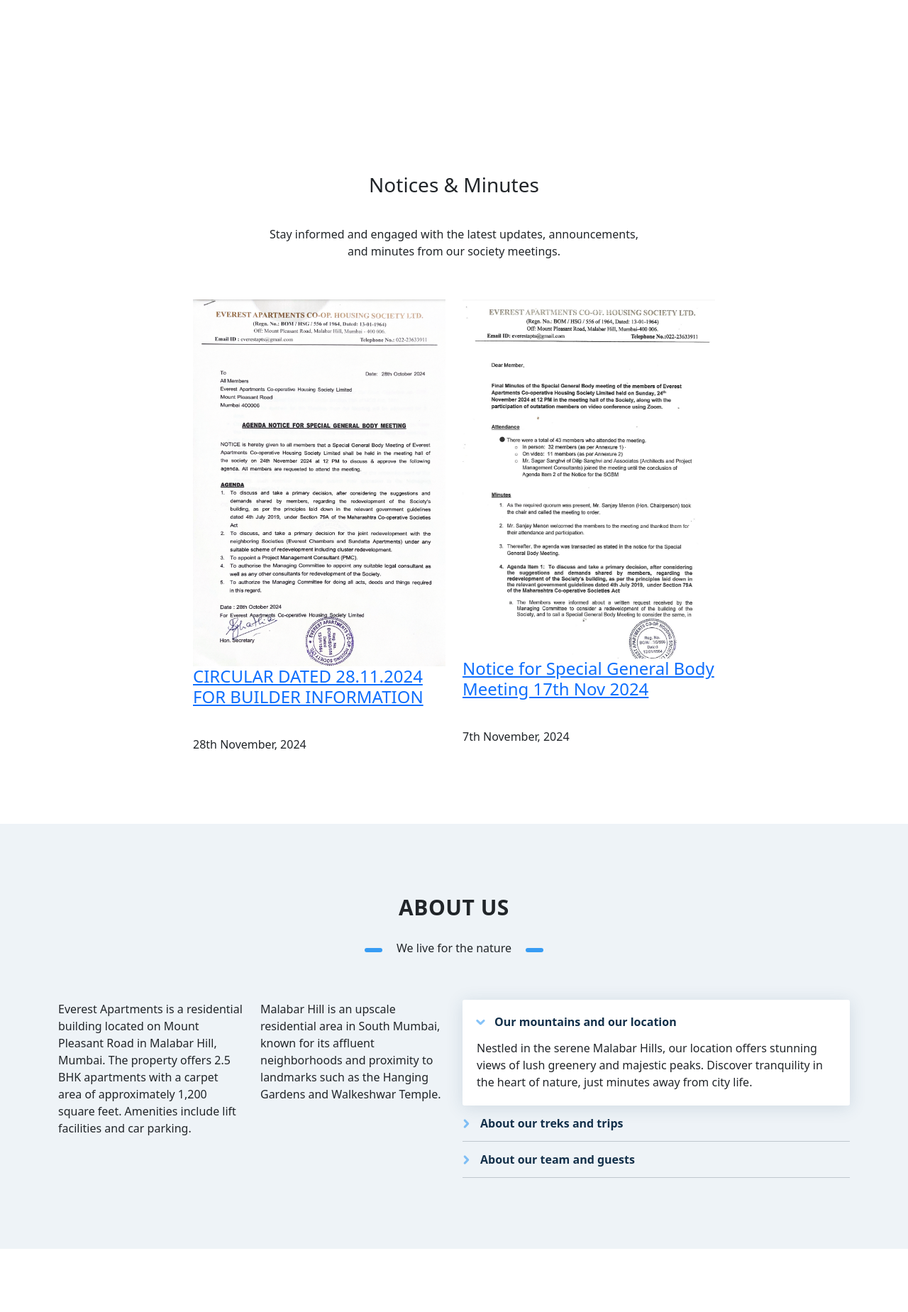
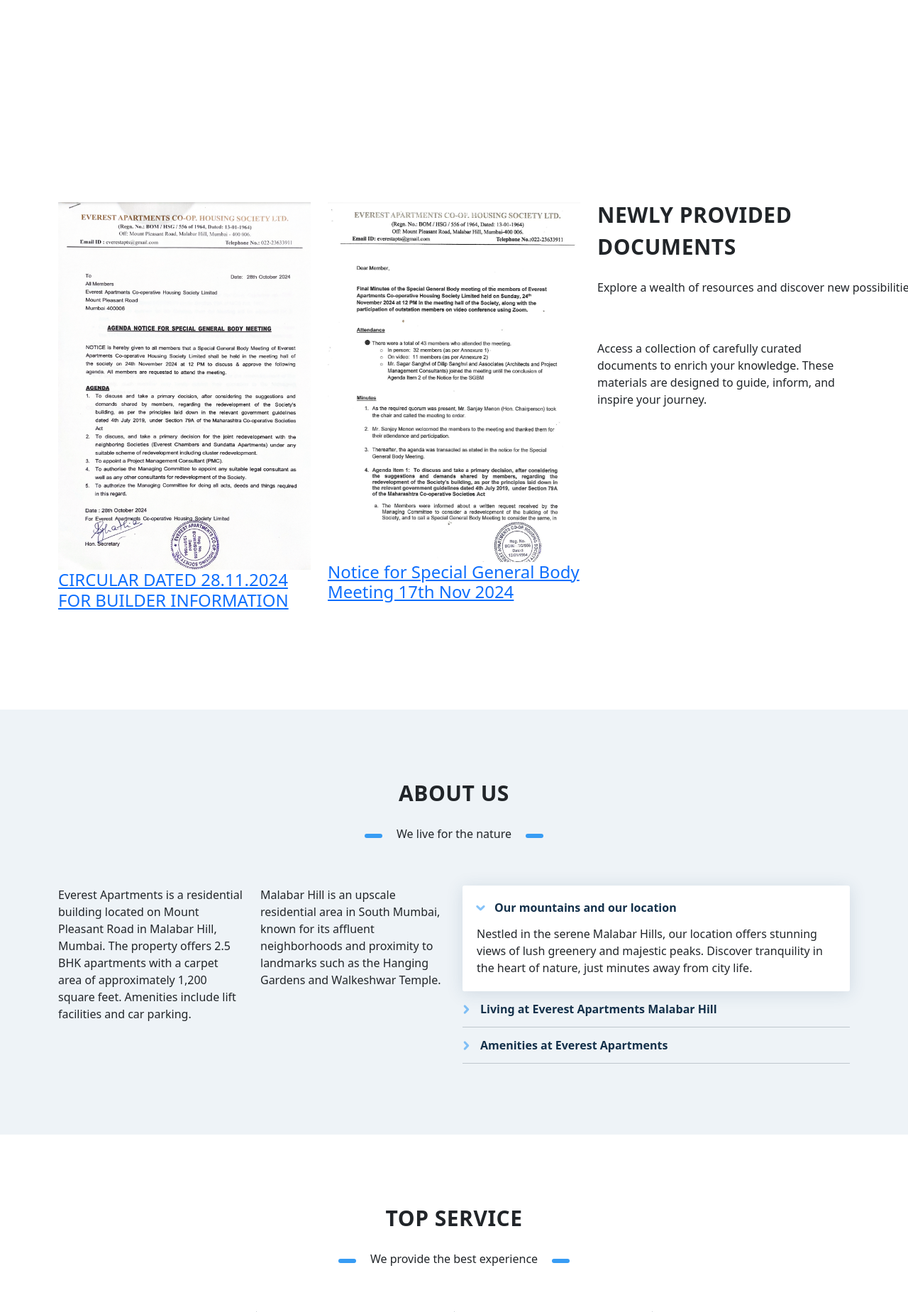
Before and after one commit to Veena-Infotech/EverestApartmentsCHS, a PHP site: page /main-page.php in a window 1280 px wide. Shown: the part 1239-3088 px from the top of the page at 71% size. Run offline with PHP 8.4, Linux system fonts and the light colour scheme; some libraries are stand-ins or nearby versions; some web fonts are replaced.

Commit message:
updated main-page.php

```diff
--- a/main-page.php
+++ b/main-page.php
@@ -20,9 +20,6 @@
     <link rel="stylesheet" href="themekit/css/media-box.css">
     <link rel="stylesheet" href="skin.css">
     <link rel="icon" href="media/favicon.png">
-     <!-- Include Bootstrap CSS (if not already included) -->
-     <link href="https://cdn.jsdelivr.net/npm/bootstrap@5.3.0-alpha1/dist/css/bootstrap.min.css" rel="stylesheet">
-
 </head>
 
 <body class="page-main">
@@ -156,10 +153,7 @@
             <div class="container">
                 <div class="row justify-content-center">
                     <div class="col-lg-6">
-                <div class="section-title text-center pb-25">
-                    <h3 class="title mb-15">Notices & Minutes</h3>
-                    <p>Stay informed and engaged with the latest updates, announcements, and minutes from our society meetings.</p>
-                </div>
+
                     </div>
                 </div>
                 <div class="row justify-content-center">
@@ -174,7 +168,6 @@
                                     <h4 class="title">
                                         <a class="clickLink" data-bs-toggle="modal" data-bs-target="#CircularDated28thNov">CIRCULAR DATED 28.11.2024 FOR BUILDER INFORMATION</a>
                                     </h4>
-                            <span>28th November, 2024</span>
                                 </div>
                             </div>
                         </div>
@@ -189,7 +182,6 @@
                                 <div class="content">
                                     <h4 class="title"><a class="clickLink" data-bs-toggle="modal"
                                             data-bs-target="#NoticeSGBM17th">Notice for Special General Body Meeting 17th Nov 2024</a></h4>
-                                    <span>7th November, 2024</span>
                                 </div>
                             </div>
                         </div>
@@ -213,6 +205,20 @@
                             </div>
                         </div>
                     </div>
+                    <div class="col-lg-4">
+                        <hr class="space-sm visible-sm" />
+                        <div class="title">
+                            <h2>Newly Provided Documents</h2>
+                            <p>Explore a wealth of resources and discover new possibilities.</p>
+                        </div>
+                        <p>
+                            Access a collection of carefully curated documents to enrich your knowledge.
+                            These materials are designed to guide, inform, and inspire your journey.
+                        </p>
+                    </div>
+                </div>
+            </div>
+
         </section>
 
         <section>
@@ -224,9 +230,8 @@
                             <button type="button" class="btn-close" data-bs-dismiss="modal" aria-label="Close"></button>
                         </div>
                         <div class="modal-body">
-            <object width="100%" height="700"
-              data="./Documents/SGBMNOTICE.pdf?#zoom=85&scrollbar=0&toolbar=0&navpanes=0"
-              type="application/pdf"> </object>
+                            <iframe src="./Documents/SGMNOTICE.pdf?#zoom=10&scrollbar=0&toolbar=0&navpanes=0" width="100%" height="700" style="border: none;"></iframe>
+
                         </div>
                         <div class="modal-footer">
                             <button type="button" class="btn btn-secondary" data-bs-dismiss="modal">Close</button>
@@ -234,6 +239,8 @@
                     </div>
                 </div>
             </div>
+
+
 
         </section>
 
@@ -310,19 +317,18 @@
                                 </div>
                             </li>
                             <li>
-                                <a href="#">About our treks and trips</a>
+                                <a href="#">Living at Everest Apartments Malabar Hill</a>
                                 <div class="content">
                                     <p>
-                                        We curate treks and trips that cater to adventurers of all levels. From easy nature walks to challenging climbs, experience unforgettable journeys filled with scenic beauty and adventure.
-
+                                    Everest Apartments Malabar Hill offers a refined living experience with spacious homes and world-class amenities. Nestled in the iconic Malabar Hill area, residents enjoy easy access to key locations, panoramic views, and a tranquil atmosphere
                                     </p>
                                 </div>
                             </li>
                             <li>
-                                <a href="#">About our team and guests</a>
+                                <a href="#">Amenities at Everest Apartments</a>
                                 <div class="content">
                                     <p>
-                                        Our experienced team is passionate about creating memorable experiences. We cherish the bond with our guests, ensuring safety, comfort, and lasting friendships.
+                                    Everest Apartments Malabar Hill boasts a range of top-tier amenities designed for ultimate comfort and convenience.
 
                                     </p>
                                 </div>
@@ -555,24 +561,18 @@
                         <ul class="text-list text-list-line">
                             <li><b>Address</b>
                                 <hr />
-                                <p>Pellegrino, Veneto, Italy</p>
+                                <p>EVEREST APARTMENTS CO-OP. <br> HOUSING SOCIETY LTD <br>OPP: MOUNT PLEASANT ROAD, <br>MALABAR HILL</p>
                             </li>
-                            <li><b>Web</b>
-                                <hr />
-                                <p>domain.com</p>
-                            </li>
+
                             <li><b>Email</b>
                                 <hr />
-                                <p>info@domain.com</p>
+                                <p>everestapts@gmail.com</p>
                             </li>
                             <li><b>Phone</b>
                                 <hr />
-                                <p>(02) 123 456 789999</p>
+                                <p>022-23633911</p>
                             </li>
-                            <li><b>Skype</b>
-                                <hr />
-                                <p>example.name</p>
-                            </li>
+
                         </ul>
                         <hr class="space-sm" />
                         <div class="icon-links icon-social icon-links-grid social-colors-hover">
@@ -590,7 +590,7 @@
         <div class="container">
             <div class="row ">
                 <div class="col-lg-4">
-                    <img src="./media//logos//EverestLogo.png" alt="">
+                    <img src="./media//logos//EverestLogo.png" class="mb-4" alt="">
                     <p>EVEREST APARTMENTS CO-OP. HOUSING SOCIETY LTD.
                         Located at Mount Pleasant Road, Malabar Hill,
                         a prime residential area offering comfort and convenience.</p>
@@ -598,7 +598,7 @@
                 <div class="col-lg-4">
                     <h3>Contacts</h3>
                     <ul class="icon-list icon-line">
-                        <li>EVEREST APARTMENTS CO-OP. HOUSING SOCIETY LTD. OFF: MOUNT PLEASANT ROAD, MALABAR HILL</li>
+                        <li>EVEREST APARTMENTS CO-OP. HOUSING SOCIETY LTD. OPP: MOUNT PLEASANT ROAD, MALABAR HILL</li>
                         <li>everestapts@gmail.com</li>
                         <li>022-23633911</li>
                     </ul>
@@ -642,6 +642,8 @@
     <!-- Include Bootstrap JS and Popper.js -->
     <script src="https://cdn.jsdelivr.net/npm/@popperjs/core@2.11.6/dist/umd/popper.min.js"></script>
     <script src="https://cdn.jsdelivr.net/npm/bootstrap@5.3.0-alpha1/dist/js/bootstrap.min.js"></script>
+    <!-- Include Bootstrap CSS (if not already included) -->
+    <link href="https://cdn.jsdelivr.net/npm/bootstrap@5.3.0-alpha1/dist/css/bootstrap.min.css" rel="stylesheet">
 </body>
 
 <!-- Mirrored from templates.themekit.dev/alpins/index.html by HTTrack Website Copier/3.x [XR&CO'2014], Sat, 21 Dec 2024 05:27:41 GMT -->
```
Lines whose indentation alone changed are shown as unchanged.
